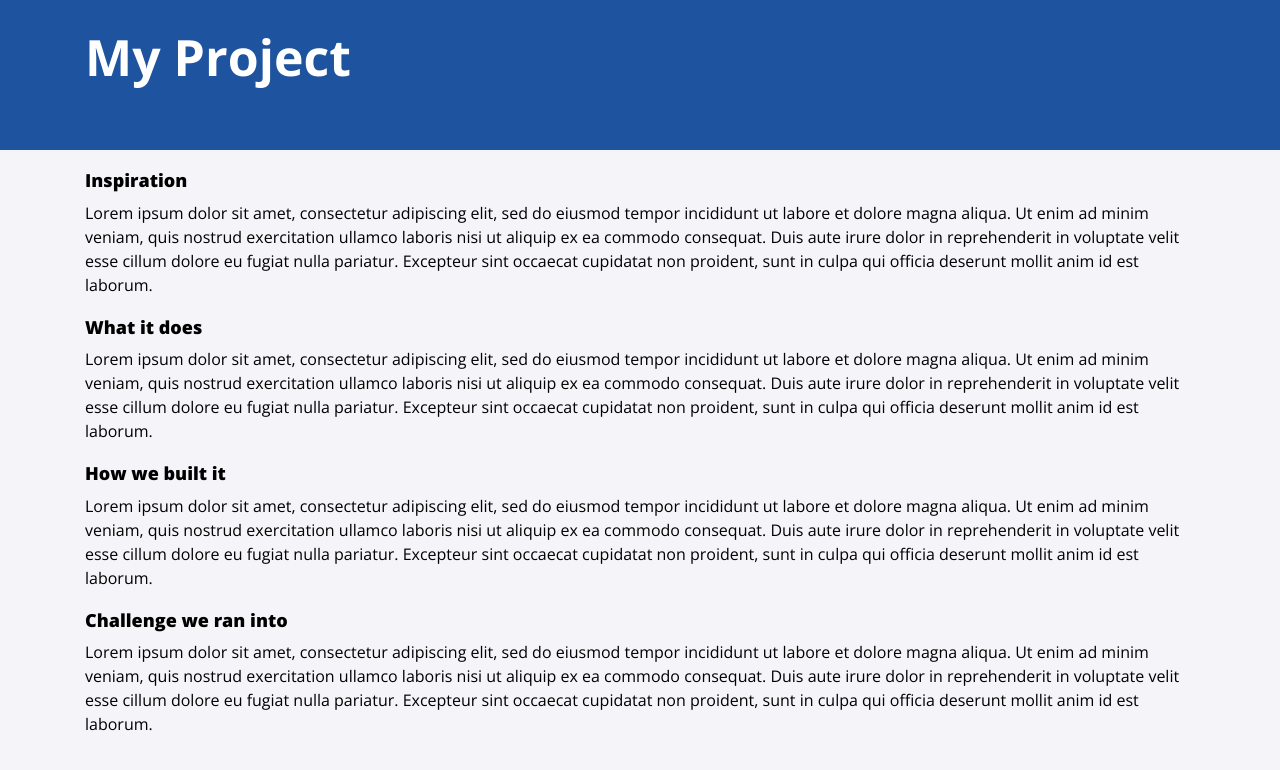
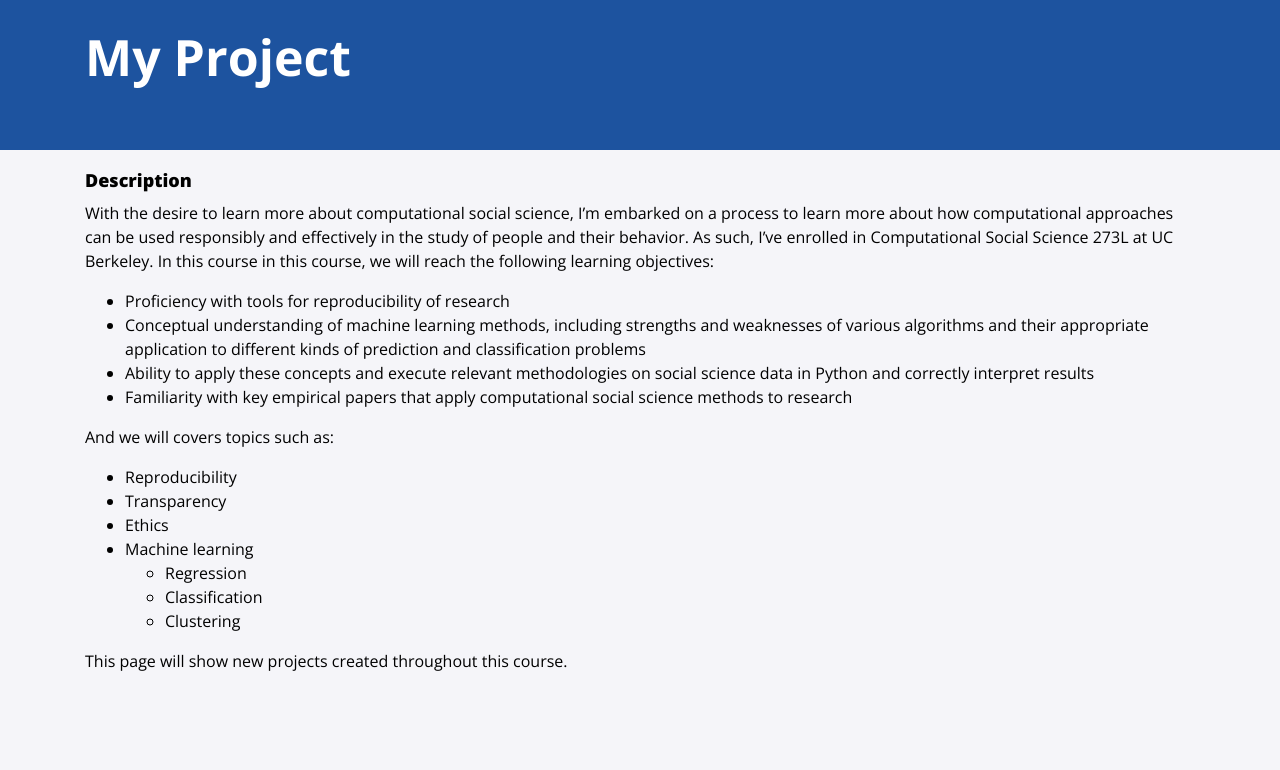
Before and after one commit to ergutierrez/ergutierrez.github.io, a Jekyll site: the page built from projects/css.md, in a window 1280 px wide. Shown: the top 770 px of the page. Built offline with Jekyll 4.4.1, drawn with Linux system fonts in a browser that asks for light colours; nearby versions of some CDN libraries.

Commit message:
added css class description as project.

```diff
--- a/projects/css.md
+++ b/projects/css.md
@@ -3,18 +3,23 @@ title: My Project
 layout: page
 ---
 
-## Inspiration
+## Description
 
-Lorem ipsum dolor sit amet, consectetur adipiscing elit, sed do eiusmod tempor incididunt ut labore et dolore magna aliqua. Ut enim ad minim veniam, quis nostrud exercitation ullamco laboris nisi ut aliquip ex ea commodo consequat. Duis aute irure dolor in reprehenderit in voluptate velit esse cillum dolore eu fugiat nulla pariatur. Excepteur sint occaecat cupidatat non proident, sunt in culpa qui officia deserunt mollit anim id est laborum.
+With the desire to learn more about computational social science, I'm embarked on a process to learn more about how computational approaches can be used responsibly and effectively in the study of people and their behavior. As such, I've enrolled in Computational Social Science 273L at UC Berkeley. In this course in this course, we will reach the following learning objectives:
 
-## What it does
+- Proficiency with tools for reproducibility of research
+- Conceptual understanding of machine learning methods, including strengths and weaknesses of various algorithms and their appropriate application to different kinds of prediction and classification problems
+- Ability to apply these concepts and execute relevant methodologies on social science data in Python and correctly interpret results
+- Familiarity with key empirical papers that apply computational social science methods to research
 
-Lorem ipsum dolor sit amet, consectetur adipiscing elit, sed do eiusmod tempor incididunt ut labore et dolore magna aliqua. Ut enim ad minim veniam, quis nostrud exercitation ullamco laboris nisi ut aliquip ex ea commodo consequat. Duis aute irure dolor in reprehenderit in voluptate velit esse cillum dolore eu fugiat nulla pariatur. Excepteur sint occaecat cupidatat non proident, sunt in culpa qui officia deserunt mollit anim id est laborum.
+And we will covers topics such as:
 
-## How we built it
+- Reproducibility
+- Transparency
+- Ethics
+- Machine learning
+    * Regression
+    * Classification
+    * Clustering
 
-Lorem ipsum dolor sit amet, consectetur adipiscing elit, sed do eiusmod tempor incididunt ut labore et dolore magna aliqua. Ut enim ad minim veniam, quis nostrud exercitation ullamco laboris nisi ut aliquip ex ea commodo consequat. Duis aute irure dolor in reprehenderit in voluptate velit esse cillum dolore eu fugiat nulla pariatur. Excepteur sint occaecat cupidatat non proident, sunt in culpa qui officia deserunt mollit anim id est laborum.
-
-## Challenge we ran into
-
-Lorem ipsum dolor sit amet, consectetur adipiscing elit, sed do eiusmod tempor incididunt ut labore et dolore magna aliqua. Ut enim ad minim veniam, quis nostrud exercitation ullamco laboris nisi ut aliquip ex ea commodo consequat. Duis aute irure dolor in reprehenderit in voluptate velit esse cillum dolore eu fugiat nulla pariatur. Excepteur sint occaecat cupidatat non proident, sunt in culpa qui officia deserunt mollit anim id est laborum.
+This page will show new projects created throughout this course.
```
